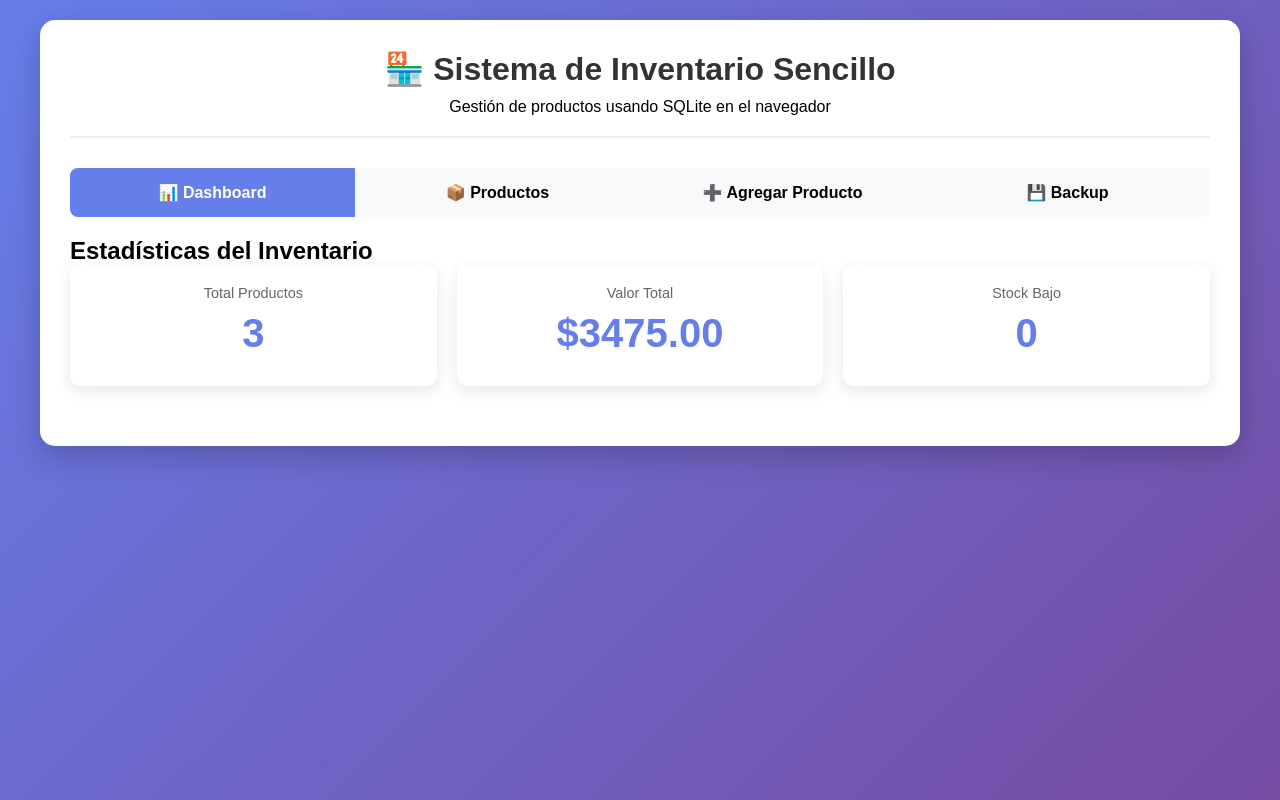
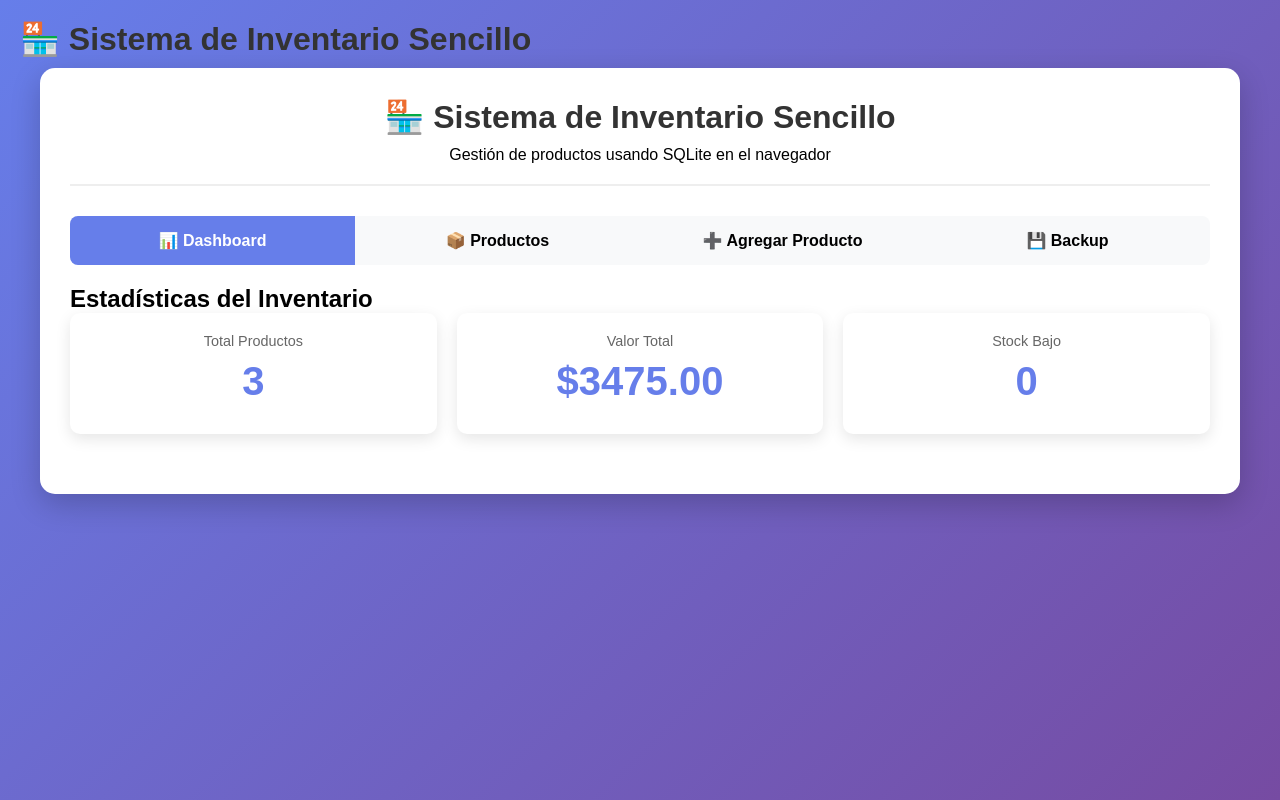
Before and after one commit to anallancy/database1, a plain HTML site: page index (1).html in a window 1280 px wide. Drawn offline with nearby package versions, Linux system fonts and the light colour scheme.

Commit message:
Update index (1).html

```diff
--- a/index (1).html
+++ b/index (1).html
@@ -4,6 +4,7 @@
     <meta charset="UTF-8">
     <meta name="viewport" content="width=device-width, initial-scale=1.0">
     <title>Sistema de Inventario Sencillo</title>
+    <h1>🏪 Sistema de Inventario Sencillo</h1>
     <script src="https://cdn.jsdelivr.net/npm/sql.js@1.8.0/dist/sql-wasm.js"></script>
     <style>
         * {
```
